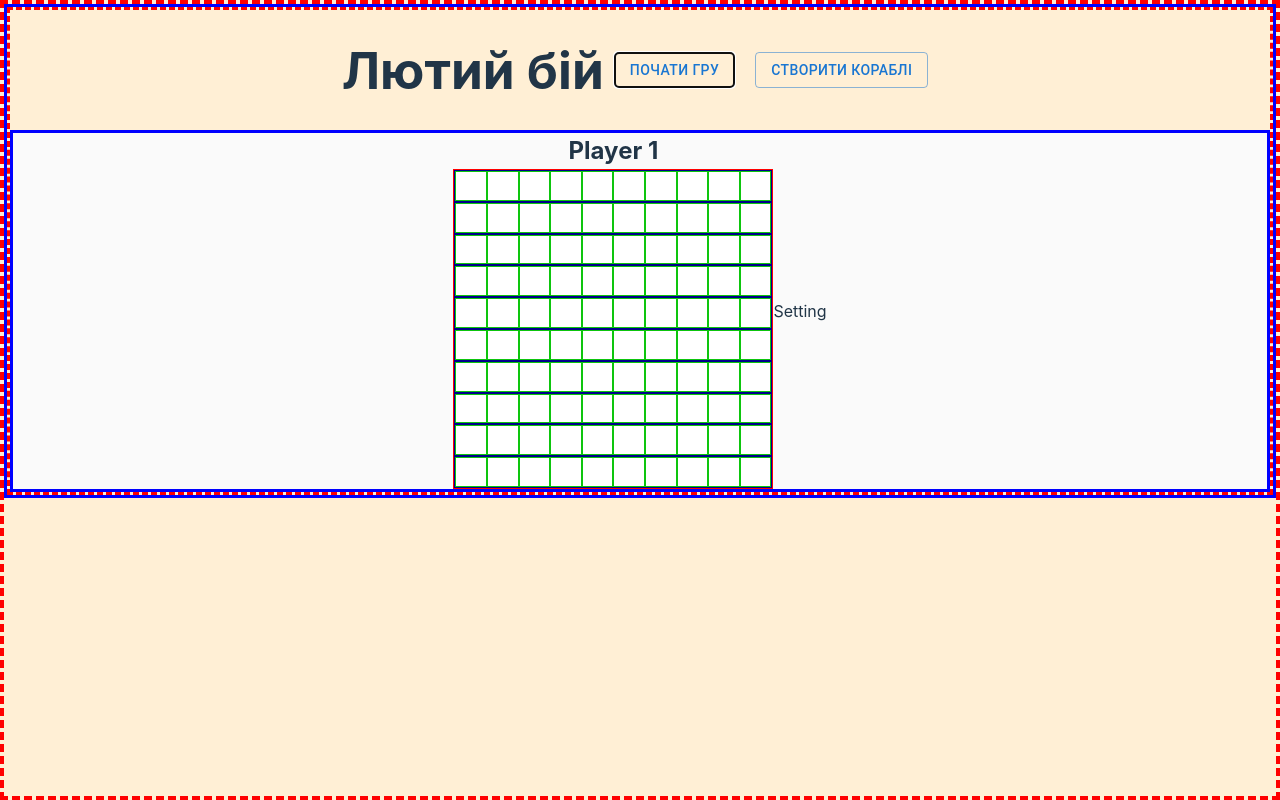
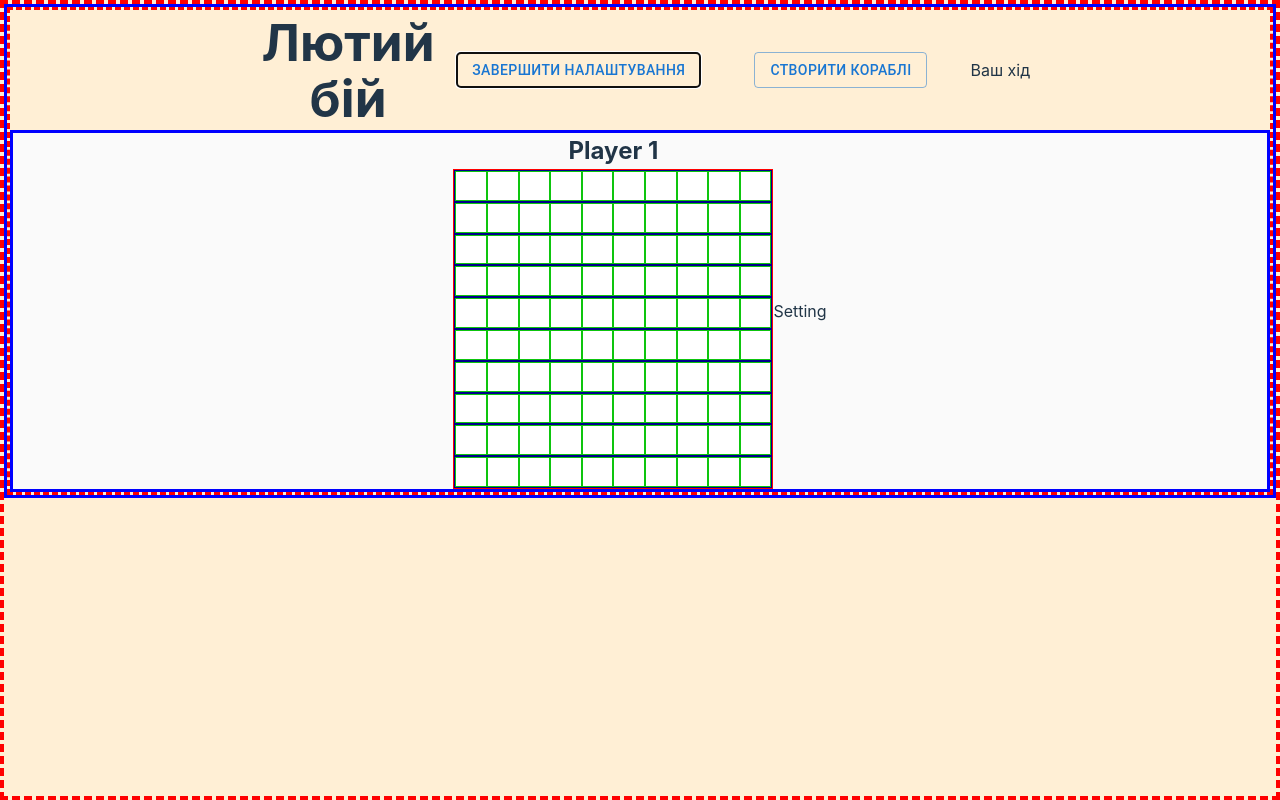
Before and after one commit to ItSuhsko14/BattleshipGame, a React (Vite) app: page / in a window 1280 px wide. Both pictures are taken after a click on the button "НОВА ГРА". Built offline with nearby package versions, Linux system fonts and the light colour scheme.

Commit message:
hide computer ships

```diff
--- a/src/AppState/AppContext.tsx
+++ b/src/AppState/AppContext.tsx
@@ -1,6 +1,6 @@
 import React, { createContext, useContext, useState, Dispatch, SetStateAction } from 'react';
 
-interface Cell {
+export interface Cell {
     i: number;
     j: number;
     mode: 'empty' | 'occupied' | 'missed' | 'hit';
@@ -10,6 +10,8 @@ export type Field = Cell[][];
 
 const AppContext = createContext<{
     mode: 'null' | 'setting' | 'play';
+    currentPlayer: 'user' | 'computer';
+    setCurrentPlayer: Dispatch<SetStateAction<'user' | 'computer'>>;
     userField: Field;
     computerField: Field;
     setMode: Dispatch<SetStateAction<'null' | 'setting' | 'play'>>;
@@ -18,9 +20,11 @@ const AppContext = createContext<{
     updateCellMode: (i: number, j: number, currentMode: string, field: Field) => void
 }>({
     mode: 'null',
+    setMode: () => {},
+    currentPlayer: 'user',
+    setCurrentPlayer: () => {},
     userField: [],
     computerField: [],
-    setMode: () => {},
     setUserField: () => {},
     setComputerField: () => {},
     updateCellMode: () => {},
@@ -30,6 +34,7 @@ export const useAppContext = () => useContext(AppContext);
 
 export const AppProvider: React.FC<{ children?: React.ReactNode }> = ({ children }) => {
     const [mode, setMode] = useState<'null' | 'setting' | 'play'>('null');
+    const [currentPlayer, setCurrentPlayer] = useState<'user' | 'computer'>('user');
     const [userField, setUserField] = useState<Field>(initializeEmptyField());
     const [computerField, setComputerField] = useState<Field>(initializeEmptyField());
 
@@ -74,9 +79,11 @@ export const AppProvider: React.FC<{ children?: React.ReactNode }> = ({ children
     return (
     <AppContext.Provider value={{
             mode,
+            setMode,
+            currentPlayer,
+            setCurrentPlayer,
             userField,
             computerField,
-            setMode,
             setUserField,
             setComputerField,
             updateCellMode,
--- a/src/components/Field/Field.tsx
+++ b/src/components/Field/Field.tsx
@@ -9,8 +9,14 @@ interface FieldProps {
 
 }
 const Field: React.FC<FieldProps> = () => {
-    const { mode, userField, computerField, updateCellMode } = useAppContext();
-    const [currentPlayer, setCurrentPlayer] = useState<'user' | 'computer'>('user');
+    const {
+        mode,
+        userField,
+        computerField,
+        updateCellMode,
+        currentPlayer,
+        setCurrentPlayer
+    } = useAppContext();
 
     const handleCellClick = (event: React.MouseEvent<HTMLDivElement>, fieldToUpdate: FieldType) => {
         const target = event.target as HTMLDivElement;
@@ -18,11 +24,7 @@ const Field: React.FC<FieldProps> = () => {
         const rowIndex = parseInt(target.dataset.j!);
         const cellMode = fieldToUpdate[cellIndex][rowIndex].mode;
         updateCellMode(cellIndex, rowIndex, cellMode, fieldToUpdate);
-        if (cellMode !== 'occupied' && cellMode !== 'missed' && cellMode !== 'hit') {
-            setCurrentPlayer(currentPlayer === 'user' ? 'computer' : 'user');
-        } else {
-            return
-        }
+        cellMode == 'empty' ? setCurrentPlayer(currentPlayer === 'user' ? 'computer' : 'user') : null;
     };
 
     const handleUserFieldClick = (event: React.MouseEvent<HTMLDivElement>) => {
@@ -47,6 +49,7 @@ const Field: React.FC<FieldProps> = () => {
                     <FieldUI
                         field={userField}
                         onCellClick={handleUserFieldClick}
+                        isHidden={false}
                     />
                 </div>
             )
@@ -58,7 +61,9 @@ const Field: React.FC<FieldProps> = () => {
                         <h2 className={styles.fieldTitle}>Player 2</h2>
                         <FieldUI
                             field={computerField}
-                            onCellClick={handleComputerFieldClick} />
+                            onCellClick={handleComputerFieldClick}
+                            isHidden={true}
+                        />
                     </>
 
                 }
--- a/src/components/Field/FieldUI.tsx
+++ b/src/components/Field/FieldUI.tsx
@@ -1,12 +1,16 @@
 import React from 'react';
 import styles from "./field.module.css";
 import { Field } from '../../AppState/AppContext';
+import type { Cell } from '../../AppState/AppContext';
 
 interface FieldUIProps {
     field: Field;
-    onCellClick: (event: React.MouseEvent<HTMLDivElement>) => void;}
+    onCellClick: (event: React.MouseEvent<HTMLDivElement>) => void;
+    isHidden: boolean;
+}
 
-const FieldUI: React.FC<FieldUIProps> = ({ field, onCellClick }) => {
+
+const FieldUI: React.FC<FieldUIProps> = ({ field, onCellClick, isHidden }) => {
     if (!field || field.length === 0) {
         return null;
     }
@@ -15,13 +19,20 @@ const FieldUI: React.FC<FieldUIProps> = ({ field, onCellClick }) => {
         onCellClick(event);
     };
 
+    const getCellClass = (cell: Cell): string => {
+        if (isHidden && cell.mode === 'occupied') {
+            return styles.empty;
+        }
+        return getCellStyle(cell.mode);
+    };
+
     return (
         <div className={styles.fieldContainer}>
             {field.map((row, i) => (
                 <div key={i} className={styles.row}>
                     {row.map((cell, j) => (
                         <div key={`${i}-${j}`}
-                            className={`${styles.cell} ${getCellStyle(cell.mode)}`}
+                            className={`${styles.cell} ${getCellClass(cell)}`}
                             data-i={i}
                             data-j={j}
                             onClick={(e) => handleCellClick(e)}
--- a/src/components/NavBar/NavBar.tsx
+++ b/src/components/NavBar/NavBar.tsx
@@ -5,10 +5,15 @@ import generateShips from './../../utils/utils'
 import { shipConfigurations } from "../../utils/shipConfiguration"
 
 interface NavBarProps {
-
 }
 const NavBar: React.FC<NavBarProps> = () => {
-    const { mode, setMode, setUserField, setComputerField } = useAppContext();
+    const {
+        mode,
+        setMode,
+        setUserField,
+        setComputerField,
+        currentPlayer
+    } = useAppContext();
 
     console.log(mode);
 
@@ -33,12 +38,13 @@ const NavBar: React.FC<NavBarProps> = () => {
     return (
         <div className={styles.container}>
             <h1 className={styles.title}>Лютий бій</h1>
+            <div className={styles.controlContainer}>
                 <Button
                     buttonText={
                         mode === 'null'
                             ? 'Нова гра'
                             : mode === 'setting'
-                            ? 'Почати гру'
+                                ? 'Завершити налаштування'
                                 : 'Завершити гру'
                     }
                     onClick={handleButtonClick}
@@ -47,7 +53,9 @@ const NavBar: React.FC<NavBarProps> = () => {
                     buttonText="Створити кораблі"
                     onClick={handleCreateShipsClick}
                 />
+                <span>{currentPlayer === 'user' ? 'Ваш хід' : 'Хід компютера'}</span>
             </div>
+        </div >
     )
 }
 
--- a/src/components/NavBar/navBar.module.css
+++ b/src/components/NavBar/navBar.module.css
@@ -7,6 +7,15 @@
     justify-content: center;
     align-items: center;
     height: 15vh;
+}
+
+.controlContainer {
+    display: flex;
+    flex-direction: row;
+    justify-content: space-between;
+    align-items: center;
+    width: 100%;
+
 }
 
 @media screen and (orientation: portrait) {
--- a/src/utils/utils.tsx
+++ b/src/utils/utils.tsx
@@ -17,7 +17,7 @@ function generateShips(shipCounts: [number, number][]): Field {
   const fieldSize = 10; // Розмір поля
   const field: Field = [];
 
-  // Ініціалізація порожнього поля
+
   for (let i = 0; i < fieldSize; i++) {
     const row: Ship = [];
     for (let j = 0; j < fieldSize; j++) {
@@ -26,8 +26,6 @@ function generateShips(shipCounts: [number, number][]): Field {
     field.push(row);
   }
 
-
-  // Генерація розташування кораблів
   for (const [deck, count] of shipCounts) {
     for (let k = 0; k < count; k++) {
       const orientation = Math.random() < 0.5 ? 'horizontal' : 'vertical';
```
Lines whose indentation alone changed are shown as unchanged.
